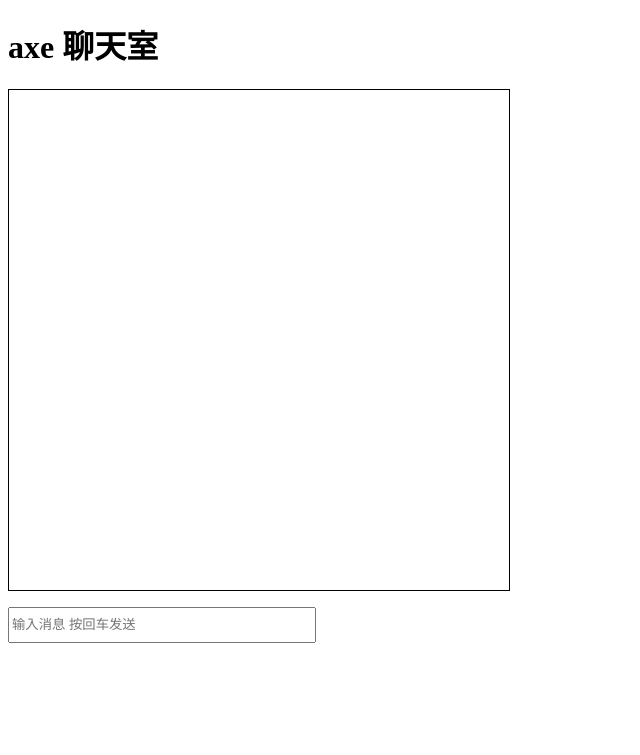
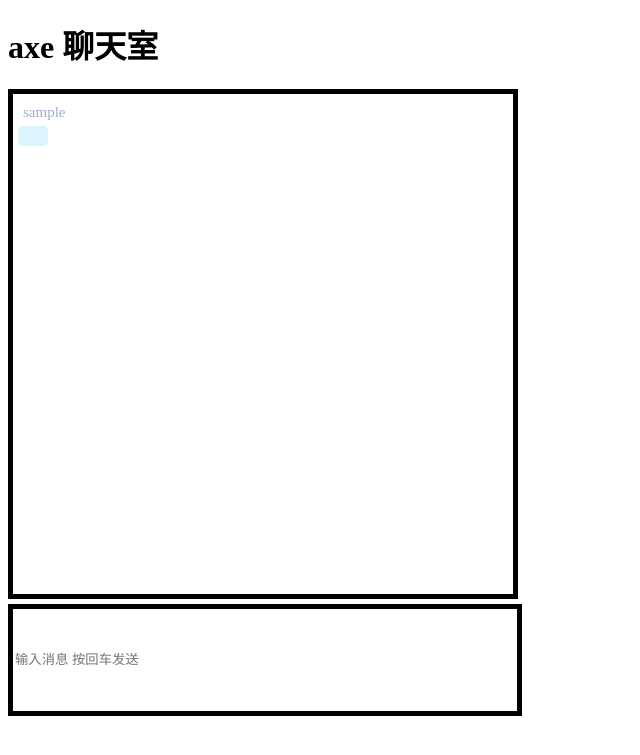
Before and after one commit to jane255/chatroom, a Flask app: template templates/connect-js.html in a window 1280 px wide. Shown: the top 755 px of the page, without its empty margins (0-640 px from the left). Run offline with Flask 3, Linux system fonts and the light colour scheme; the template is opened without the code that fills it: most values are stand-ins (such as "Sample title", 1, 10 or a date in 2020); some libraries are stand-ins or nearby versions.

Commit message:
add: 历史聊天记录导入

```diff
--- /dev/null
+++ b/static/connect.css
@@ -0,0 +1,46 @@
+.center {
+    /*#text-align: center;*/
+}
+
+.msg-list {
+    /*margin: 0 auto;*/
+    width: 500px;
+    height: 500px;
+    border: 5px solid;
+    overflow: auto;
+}
+
+#id-input {
+    width: 500px;
+    height: 100px;
+    margin-top: 5px;
+    border: 5px solid;
+    word-break:break-all;
+    overflow: auto;
+}
+
+.msg-cell-me-username, .msg-cell-you-username {
+    font-size: 15px;
+    color: #a0abcb;
+    padding: 5px;
+}
+
+.msg-cell-me, .msg-cell-you {
+    margin: 5px;
+}
+
+#msg-cell-me-msg {
+    background: rgb(237 222 240);
+}
+
+#msg-cell-you-msg {
+    background: rgb(218 245 253);
+}
+
+.msg-cell-msg {
+    border-width: 1px ;
+    padding: 10px 15px;
+    border-radius: 5px;
+    display: table;
+    word-break:break-all;
+}
--- a/static/connect.js
+++ b/static/connect.js
@@ -11,9 +11,9 @@
     var user_id = parseInt(msg_list.dataset.user_id)
     if (msg_body.user_id === user_id) {
         var t = `
-        <div class="msg-cell" style="text-align: right">
-            <div style="font-size: 15px; color: #a0abcb; padding: 5px">我</div>
-            <span class='msg' style="border-width: 5px; padding-top: 5px; padding-bottom: 5px; padding-left: 15px; padding-right: 15px;  width: 150px; height: 30px ; background-color: rgb(237 222 240);border-radius: 5px;">
+        <div class="msg-cell-me">
+            <div class="msg-cell-me-username">我</div>
+            <span id='msg-cell-me-msg' class='msg-cell-msg'  data-msg_id={{m.id}}>
                 ${msg_body.msg}
             </span>
         </div>
@@ -21,9 +21,9 @@
         return t
     } else {
         var t = `
-        <div class="msg-cell">
-            <div style="font-size: 18px; color: #a0abcb; padding: 5px">${msg_body.username}</div>
-            <span class='msg' style="border-width: 3px ;padding-left: 15px; padding-right: 15px;  padding-top: 5px; padding-bottom: 5px; width: 150px; height: 30px ; background-color: rgb(218 245 253);border-radius: 5px;">
+        <div class="msg-cell-you">
+            <div class="msg-cell-you-username">${msg_body.username}</div>
+            <div id="msg-cell-you-msg" class='msg-cell-msg' data-msg_id={{m.id}}>
                 ${msg_body.msg}
             </span>
         </div>
@@ -46,6 +46,7 @@
     // 插入 msg-list
     var msg_list = e('.msg-list')
     msg_list.insertAdjacentHTML('beforeend', msg_cell)
+    msg_list.scrollTop = msg_list.scrollHeight
 }
 
 
@@ -91,6 +92,8 @@
     connectSocket()
     bindInput()
     bindMsgList()
+    var msg_list = e('.msg-list')
+    msg_list.scrollTop = msg_list.scrollHeight
 }
 
 __main()
--- a/templates/connect-js.html
+++ b/templates/connect-js.html
@@ -13,20 +13,8 @@
         <!-- title 是浏览器显示的页面标题 -->
         <title>axe 聊天室</title>
         <style>
-            .center {
-                {#text-align: center;#}
-            }
-            .msg-list {
-                {#margin: 0 auto;#}
-                width: 500px;
-                height: 500px;
-                border: 1px solid;
-            }
-            #id-input {
-                width: 300px;
-                height: 30px;
-            }
         </style>
+        <link rel="stylesheet" href="/static/connect.css">
     </head>
 
     <script src="https://cdnjs.cloudflare.com/ajax/libs/socket.io/4.0.1/socket.io.js"
@@ -40,9 +28,25 @@
         <div class="center">
             <h1 id="id-title">axe 聊天室</h1>
             <div class="msg-list" data-user_id={{ user.id }}>
+                {% for m in msg_list %}
+                    {% if m.user_id == user.id %}
+                        <div class="msg-cell-me">
+                            <div class="msg-cell-me-username">{{m.username}}</div>
+                            <div id="msg-cell-me-msg" class='msg-cell-msg' data-msg_id={{m.id}}>
+                                {{m.msg}}
+                            </div>
+                        </div>
+                    {% else %}
+                        <div class="msg-cell-you">
+                            <div class="msg-cell-you-username">{{m.username}}</div>
+                            <div id="msg-cell-you-msg" class='msg-cell-msg' data-msg_id={{m.id}}>
+                                {{m.msg}}
+                            </div>
+                        </div>
+                    {% endif %}
+                {% endfor %}
             </div>
-            <p></p>
-            <div>
+            <div class="msg-input">
                 <input id="id-input" type="text" placeholder="输入消息 按回车发送">
             </div>
         </div>
--- a/ws-server.py
+++ b/ws-server.py
@@ -83,7 +83,13 @@
         return render_template("login.html")
     else:
         # return render_template('profile.html', user=u)
-        return render_template("connect-js.html", user=u)
+        msg_list = []
+        for m in Message.all():
+            d = vars(m)
+            d['username'] = "我" if m.user_id == u.id else User.find(id=m.user_id).username
+            msg_list.append(d)
+        log("msg_list", msg_list)
+        return render_template("connect-js.html", user=u, msg_list=msg_list)
 
 
 @app.route("/register", methods=['POST'])
```
